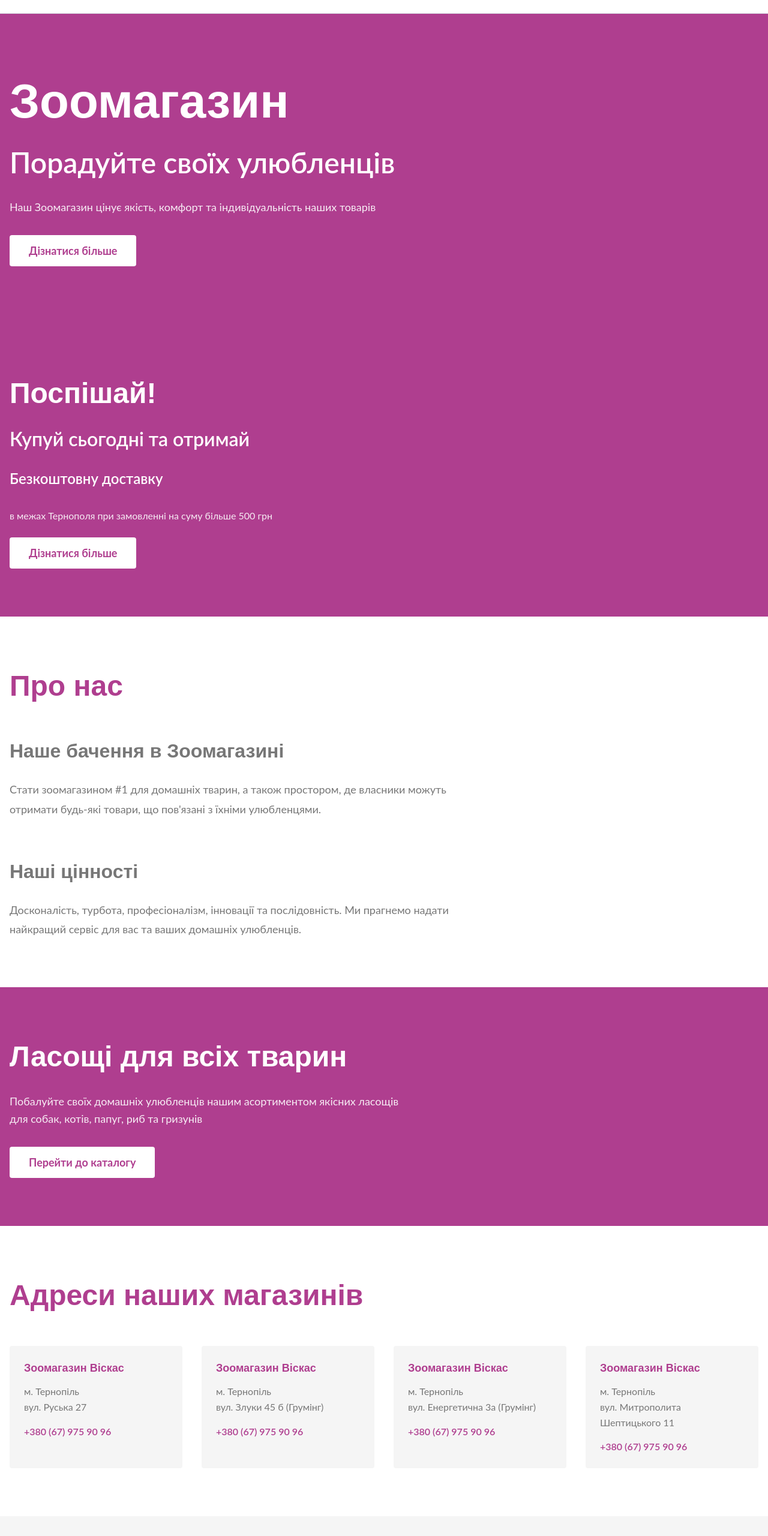
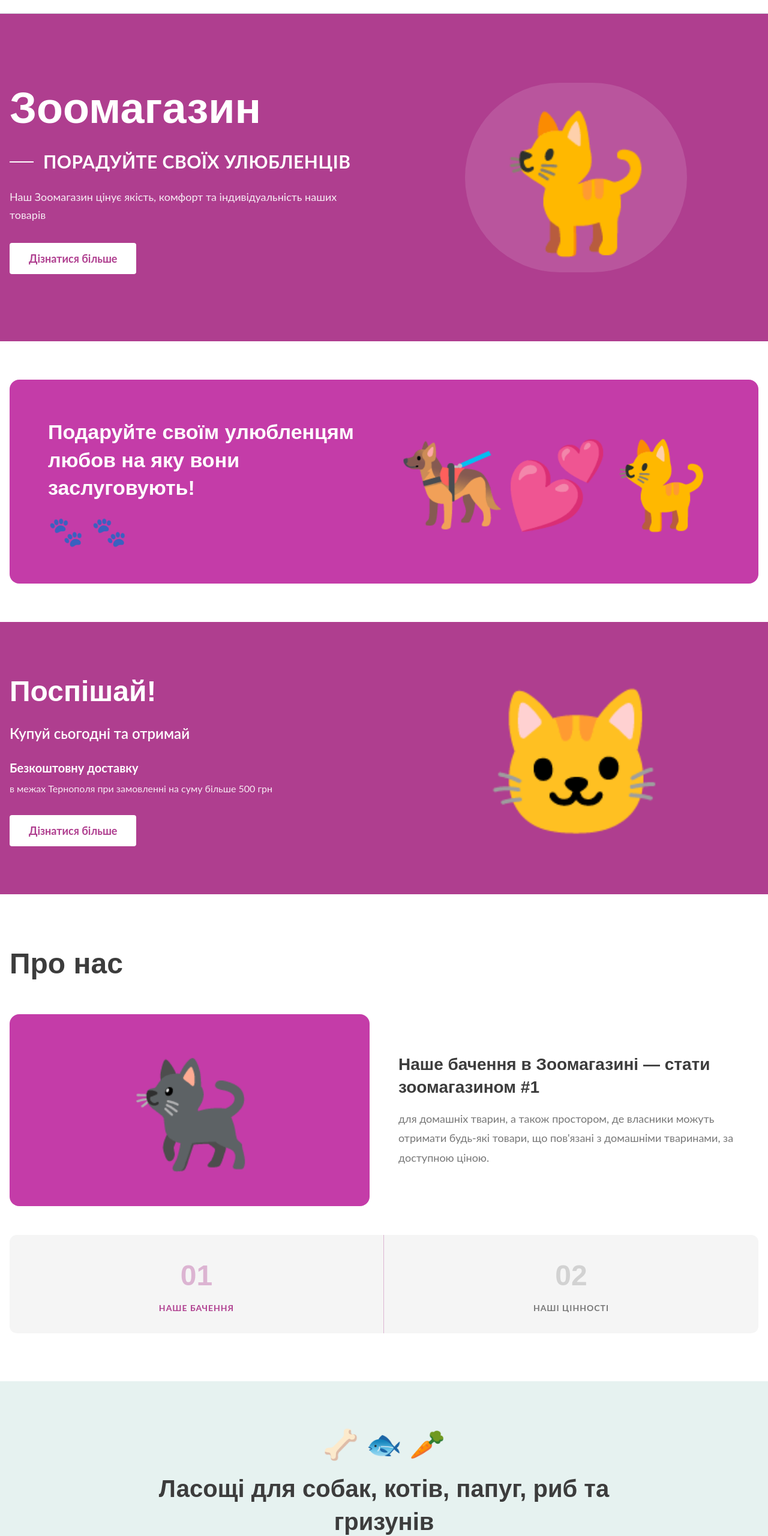
Before and after one commit to shpintal/Pet-Shop, a Next.js app: page / in a window 1280 px wide. Shown: the part 66-2627 px from the top of the page at 60% size. Built offline with nearby package versions, Linux system fonts and the light colour scheme; no server answers.

Commit message:
Redesign homepage to match whiskaszooter.com.ua layout
Rebuilt hero, gift, delivery, about, treats, badges, and footer
sections to mirror the reference site's structure and rhythm.
Used emoji illustrations instead of the reference site's photos
to avoid using their copyrighted imagery.

```diff
--- a/app/page.tsx
+++ b/app/page.tsx
@@ -10,18 +10,30 @@ export default function HomePage() {
     { address: 'вул. Митрополита Шептицького 11', phone: '+380 (67) 975 90 96' },
   ];
 
+  const badges = [
+    { icon: '🌿', label: '100% Органічно' },
+    { icon: '🥗', label: 'Свіжі та якісні' },
+    { icon: '📍', label: 'Локальні виробники' },
+    { icon: '🌾', label: 'Органічний продукт' },
+    { icon: '🌱', label: 'Веган-лінійка' },
+  ];
+
   return (
     <div className="min-h-screen bg-white" style={{ fontFamily: 'Lato, sans-serif' }}>
       {/* Hero Section */}
-      <section style={{ backgroundColor: 'rgb(175, 62, 143)' }} className="py-24 text-white">
-        <div className="max-w-7xl mx-auto px-4">
-          <h1 style={{ fontFamily: 'Poppins, sans-serif', fontSize: '80px', fontWeight: 700 }} className="mb-4 leading-tight">
+      <section style={{ backgroundColor: 'rgb(175, 62, 143)' }} className="relative overflow-hidden text-white">
+        <div className="max-w-7xl mx-auto px-4 py-20 md:py-28 grid md:grid-cols-2 gap-8 items-center relative z-10">
+          <div>
+            <h1 style={{ fontFamily: 'Poppins, sans-serif', fontSize: '72px', fontWeight: 700 }} className="mb-6 leading-tight">
               Зоомагазин
             </h1>
-          <h2 style={{ fontSize: '48px', fontWeight: 600 }} className="mb-6">
+            <div className="flex items-center gap-4 mb-6">
+              <span className="inline-block w-10 h-0.5 bg-white flex-shrink-0" />
+              <h2 style={{ fontSize: '30px', fontWeight: 700, letterSpacing: '0.5px' }} className="uppercase leading-snug">
                 Порадуйте своїх улюбленців
               </h2>
-          <p style={{ color: 'rgba(255,255,255,0.9)', fontSize: '18px' }} className="mb-8 max-w-2xl leading-relaxed">
+            </div>
+            <p style={{ color: 'rgba(255,255,255,0.9)', fontSize: '18px' }} className="mb-8 max-w-xl leading-relaxed">
               Наш Зоомагазин цінує якість, комфорт та індивідуальність наших товарів
             </p>
             <Link
@@ -32,21 +44,53 @@ export default function HomePage() {
               Дізнатися більше
             </Link>
           </div>
+          <div className="hidden md:flex justify-center items-center">
+            <div style={{ backgroundColor: 'rgba(255,255,255,0.12)' }} className="rounded-full p-12">
+              <span style={{ fontSize: '220px', lineHeight: 1 }} className="select-none">🐈</span>
+            </div>
+          </div>
+        </div>
       </section>
 
-      {/* Offer Section */}
+      {/* Gift Section */}
+      <section className="py-16 px-4 bg-white">
+        <div className="max-w-7xl mx-auto">
+          <div
+            style={{ backgroundColor: 'rgb(196, 60, 168)' }}
+            className="rounded-2xl overflow-hidden grid md:grid-cols-2 gap-8 items-center p-10 md:p-16 text-white"
+          >
+            <div>
+              <h2 style={{ fontFamily: 'Poppins, sans-serif', fontSize: '34px', fontWeight: 700 }} className="mb-6 leading-snug">
+                Подаруйте своїм улюбленцям любов на яку вони заслуговують!
+              </h2>
+              <div className="flex gap-3 text-5xl opacity-80">
+                <span>🐾</span>
+                <span>🐾</span>
+              </div>
+            </div>
+            <div className="flex justify-center">
+              <span style={{ fontSize: '140px', lineHeight: 1 }} className="select-none">
+                🐕‍🦺💕🐈
+              </span>
+            </div>
+          </div>
+        </div>
+      </section>
+
+      {/* Delivery Offer Section */}
       <section style={{ backgroundColor: 'rgb(175, 62, 143)' }} className="py-20 text-white">
-        <div className="max-w-7xl mx-auto px-4">
+        <div className="max-w-7xl mx-auto px-4 grid md:grid-cols-2 gap-8 items-center">
+          <div>
             <h2 style={{ fontFamily: 'Poppins, sans-serif', fontSize: '48px', fontWeight: 700 }} className="mb-4">
               Поспішай!
             </h2>
-          <h3 style={{ fontSize: '32px', fontWeight: 600 }} className="mb-6">
+            <h3 style={{ fontSize: '24px', fontWeight: 600 }} className="mb-6">
               Купуй сьогодні та отримай
             </h3>
-          <p style={{ fontSize: '24px', fontWeight: 600 }} className="mb-8">
+            <p style={{ fontSize: '20px', fontWeight: 700 }} className="mb-2">
               Безкоштовну доставку
             </p>
-          <p style={{ color: 'rgba(255,255,255,0.9)', fontSize: '16px' }} className="mb-6">
+            <p style={{ color: 'rgba(255,255,255,0.9)', fontSize: '16px' }} className="mb-8">
               в межах Тернополя при замовленні на суму більше 500 грн
             </p>
             <Link
@@ -57,50 +101,87 @@ export default function HomePage() {
               Дізнатися більше
             </Link>
           </div>
+          <div className="hidden md:flex justify-center items-center">
+            <span style={{ fontSize: '240px', lineHeight: 1 }} className="select-none">
+              🐱
+            </span>
+          </div>
+        </div>
       </section>
 
       {/* About Section */}
       <section className="py-20 bg-white">
         <div className="max-w-7xl mx-auto px-4">
-          <h2 style={{ fontFamily: 'Poppins, sans-serif', fontSize: '48px', fontWeight: 700, color: 'rgb(175, 62, 143)' }} className="mb-12">
+          <h2
+            style={{ fontFamily: 'Poppins, sans-serif', fontSize: '48px', fontWeight: 700, color: 'rgb(60, 60, 60)' }}
+            className="mb-12"
+          >
             Про нас
           </h2>
 
-          <div className="mb-16">
-            <h3 style={{ fontFamily: 'Poppins, sans-serif', fontSize: '32px', fontWeight: 600, color: 'rgb(119, 119, 119)' }} className="mb-6">
-              Наше бачення в Зоомагазині
+          <div className="grid md:grid-cols-2 gap-12 items-center mb-12">
+            <div
+              style={{ backgroundColor: 'rgb(196, 60, 168)' }}
+              className="rounded-2xl h-72 md:h-80 flex items-center justify-center"
+            >
+              <span style={{ fontSize: '170px' }} className="select-none">
+                🐈‍⬛
+              </span>
+            </div>
+            <div>
+              <h3
+                style={{ fontFamily: 'Poppins, sans-serif', fontSize: '28px', fontWeight: 700, color: 'rgb(60, 60, 60)' }}
+                className="mb-4 leading-snug"
+              >
+                Наше бачення в Зоомагазині — стати зоомагазином #1
               </h3>
-            <p style={{ color: 'rgb(119, 119, 119)', fontSize: '18px', lineHeight: '1.8' }} className="mb-4 max-w-3xl">
-              Стати зоомагазином #1 для домашніх тварин, а також простором, де власники можуть отримати будь-які товари, що пов'язані з їхніми улюбленцями.
+              <p style={{ color: 'rgb(119, 119, 119)', fontSize: '18px', lineHeight: '1.8' }}>
+                для домашніх тварин, а також простором, де власники можуть отримати будь-які товари,
+                що пов&apos;язані з домашніми тваринами, за доступною ціною.
               </p>
             </div>
+          </div>
 
-          <div>
-            <h3 style={{ fontFamily: 'Poppins, sans-serif', fontSize: '32px', fontWeight: 600, color: 'rgb(119, 119, 119)' }} className="mb-6">
+          <div style={{ backgroundColor: 'rgb(245, 245, 245)' }} className="rounded-xl grid grid-cols-2">
+            <div style={{ borderColor: 'rgb(220, 180, 210)' }} className="p-8 text-center border-r">
+              <div style={{ color: 'rgb(220, 180, 210)', fontFamily: 'Poppins, sans-serif', fontSize: '48px', fontWeight: 700 }}>
+                01
+              </div>
+              <div style={{ color: 'rgb(175, 62, 143)', fontWeight: 700, letterSpacing: '1px' }} className="uppercase text-sm mt-2">
+                Наше бачення
+              </div>
+            </div>
+            <div className="p-8 text-center">
+              <div style={{ color: 'rgb(210, 210, 210)', fontFamily: 'Poppins, sans-serif', fontSize: '48px', fontWeight: 700 }}>
+                02
+              </div>
+              <div style={{ color: 'rgb(119, 119, 119)', fontWeight: 700, letterSpacing: '1px' }} className="uppercase text-sm mt-2">
                 Наші цінності
-            </h3>
-            <p style={{ color: 'rgb(119, 119, 119)', fontSize: '18px', lineHeight: '1.8' }} className="max-w-3xl">
-              Досконалість, турбота, професіоналізм, інновації та послідовність. Ми прагнемо надати найкращий сервіс для вас та ваших домашніх улюбленців.
-            </p>
+              </div>
+            </div>
           </div>
         </div>
       </section>
 
-      {/* Products Section */}
-      <section style={{ backgroundColor: 'rgb(175, 62, 143)' }} className="py-20 text-white">
-        <div className="max-w-7xl mx-auto px-4">
-          <h2 style={{ fontFamily: 'Poppins, sans-serif', fontSize: '48px', fontWeight: 700 }} className="mb-6">
-            Ласощі для всіх тварин
+      {/* Treats Section */}
+      <section style={{ backgroundColor: 'rgb(230, 242, 240)' }} className="py-20">
+        <div className="max-w-4xl mx-auto px-4 text-center">
+          <div className="text-5xl mb-6">🦴 🐟 🥕</div>
+          <h2
+            style={{ fontFamily: 'Poppins, sans-serif', fontSize: '40px', fontWeight: 700, color: 'rgb(60, 60, 60)' }}
+            className="mb-4 leading-snug"
+          >
+            Ласощі для собак, котів, папуг, риб та гризунів
           </h2>
-          <p style={{ fontSize: '18px', color: 'rgba(255,255,255,0.9)' }} className="mb-8 max-w-2xl leading-relaxed">
-            Побалуйте своїх домашніх улюбленців нашим асортиментом якісних ласощів для собак, котів, папуг, риб та гризунів
+          <p style={{ color: 'rgb(119, 119, 119)', fontSize: '18px' }} className="mb-8">
+            Побалуйте своїх домашніх улюбленців нашим асортиментом якісних ласощів для собак і котів
           </p>
           <Link
             href="/products"
-            style={{ backgroundColor: 'white', color: 'rgb(175, 62, 143)' }}
-            className="inline-block font-bold px-8 py-3 rounded hover:opacity-90 transition text-lg"
+            style={{ backgroundColor: 'rgb(175, 62, 143)' }}
+            className="inline-block text-white font-bold px-8 py-3 rounded hover:opacity-90 transition text-lg"
           >
-            Перейти до каталогу
+            Дізнатися більше
           </Link>
         </div>
       </section>
@@ -108,17 +189,24 @@ export default function HomePage() {
       {/* Stores Section */}
       <section className="py-20 bg-white">
         <div className="max-w-7xl mx-auto px-4">
-          <h2 style={{ fontFamily: 'Poppins, sans-serif', fontSize: '48px', fontWeight: 700, color: 'rgb(175, 62, 143)' }} className="mb-12">
+          <h2
+            style={{ fontFamily: 'Poppins, sans-serif', fontSize: '48px', fontWeight: 700, color: 'rgb(175, 62, 143)' }}
+            className="mb-12"
+          >
             Адреси наших магазинів
           </h2>
           <div className="grid grid-cols-1 md:grid-cols-2 lg:grid-cols-4 gap-8">
             {stores.map((store, index) => (
               <div key={index} style={{ backgroundColor: 'rgb(245, 245, 245)' }} className="p-6 rounded">
-                <h3 style={{ color: 'rgb(175, 62, 143)', fontFamily: 'Poppins, sans-serif', fontSize: '18px', fontWeight: 600 }} className="mb-3">
+                <h3
+                  style={{ color: 'rgb(175, 62, 143)', fontFamily: 'Poppins, sans-serif', fontSize: '18px', fontWeight: 600 }}
+                  className="mb-3"
+                >
                   Зоомагазин Віскас
                 </h3>
                 <p style={{ color: 'rgb(119, 119, 119)', fontSize: '16px', lineHeight: '1.6' }} className="mb-4">
-                  м. Тернопіль<br />
+                  м. Тернопіль
+                  <br />
                   {store.address}
                 </p>
                 <a href={`tel:${store.phone}`} style={{ color: 'rgb(175, 62, 143)' }} className="hover:underline font-semibold">
@@ -130,16 +218,34 @@ export default function HomePage() {
         </div>
       </section>
 
+      {/* Quality Badges Strip */}
+      <section style={{ backgroundColor: 'rgb(175, 62, 143)' }} className="py-12">
+        <div className="max-w-7xl mx-auto px-4 flex flex-wrap justify-center gap-x-12 gap-y-8">
+          {badges.map((badge) => (
+            <div key={badge.label} className="flex flex-col items-center text-white opacity-90">
+              <span className="text-4xl mb-2">{badge.icon}</span>
+              <span className="text-sm font-semibold text-center max-w-[110px]">{badge.label}</span>
+            </div>
+          ))}
+        </div>
+      </section>
+
       {/* Contacts Section */}
       <section style={{ backgroundColor: 'rgb(245, 245, 245)' }} className="py-20">
         <div className="max-w-7xl mx-auto px-4">
-          <h2 style={{ fontFamily: 'Poppins, sans-serif', fontSize: '48px', fontWeight: 700, color: 'rgb(175, 62, 143)' }} className="mb-12">
+          <h2
+            style={{ fontFamily: 'Poppins, sans-serif', fontSize: '48px', fontWeight: 700, color: 'rgb(175, 62, 143)' }}
+            className="mb-12"
+          >
             Наші контакти
           </h2>
 
           <div className="grid grid-cols-1 md:grid-cols-3 gap-12">
             <div>
-              <h3 style={{ color: 'rgb(175, 62, 143)', fontFamily: 'Poppins, sans-serif', fontSize: '20px', fontWeight: 600 }} className="mb-4">
+              <h3
+                style={{ color: 'rgb(175, 62, 143)', fontFamily: 'Poppins, sans-serif', fontSize: '20px', fontWeight: 600 }}
+                className="mb-4"
+              >
                 Телефон
               </h3>
               <a href="tel:+380679759096" style={{ color: 'rgb(175, 62, 143)' }} className="hover:underline text-lg font-semibold">
@@ -148,7 +254,10 @@ export default function HomePage() {
             </div>
 
             <div>
-              <h3 style={{ color: 'rgb(175, 62, 143)', fontFamily: 'Poppins, sans-serif', fontSize: '20px', fontWeight: 600 }} className="mb-4">
+              <h3
+                style={{ color: 'rgb(175, 62, 143)', fontFamily: 'Poppins, sans-serif', fontSize: '20px', fontWeight: 600 }}
+                className="mb-4"
+              >
                 Email
               </h3>
               <div className="space-y-2">
@@ -162,11 +271,15 @@ export default function HomePage() {
             </div>
 
             <div>
-              <h3 style={{ color: 'rgb(175, 62, 143)', fontFamily: 'Poppins, sans-serif', fontSize: '20px', fontWeight: 600 }} className="mb-4">
+              <h3
+                style={{ color: 'rgb(175, 62, 143)', fontFamily: 'Poppins, sans-serif', fontSize: '20px', fontWeight: 600 }}
+                className="mb-4"
+              >
                 Графік роботи
               </h3>
               <p style={{ color: 'rgb(119, 119, 119)', fontSize: '16px', lineHeight: '1.8' }}>
-                пн-сб: 10:00 - 20:00<br />
+                пн-сб: 10:00 - 20:00
+                <br />
                 нд: 10:00 - 17:00
               </p>
             </div>
@@ -177,7 +290,10 @@ export default function HomePage() {
       {/* Social Media Section */}
       <section className="bg-white py-12">
         <div className="max-w-7xl mx-auto px-4 text-center">
-          <h3 style={{ fontFamily: 'Poppins, sans-serif', fontSize: '24px', fontWeight: 600, color: 'rgb(175, 62, 143)' }} className="mb-8">
+          <h3
+            style={{ fontFamily: 'Poppins, sans-serif', fontSize: '24px', fontWeight: 600, color: 'rgb(175, 62, 143)' }}
+            className="mb-8"
+          >
             Ми в соціальних мережах
           </h3>
           <div className="flex justify-center gap-8">
@@ -200,14 +316,53 @@ export default function HomePage() {
       </section>
 
       {/* Footer */}
-      <footer style={{ backgroundColor: 'rgb(245, 245, 245)', color: 'rgb(119, 119, 119)' }} className="py-8">
-        <div className="max-w-7xl mx-auto px-4 text-center">
-          <p className="text-sm">
-            © 2024 Pet Shop. Всі права захищені.
+      <footer style={{ backgroundColor: 'rgb(51, 51, 51)', color: 'rgb(200, 200, 200)' }} className="py-12">
+        <div className="max-w-7xl mx-auto px-4">
+          <div className="grid grid-cols-1 md:grid-cols-3 gap-10 mb-8">
+            <div>
+              <h4 style={{ fontFamily: 'Poppins, sans-serif' }} className="text-white font-bold mb-4 uppercase text-sm tracking-wide">
+                Адреси наших магазинів
+              </h4>
+              <ul className="space-y-1 text-sm">
+                {stores.map((store, index) => (
+                  <li key={index}>Зоомагазин Віскас, {store.address}</li>
+                ))}
+              </ul>
+            </div>
+            <div>
+              <h4 style={{ fontFamily: 'Poppins, sans-serif' }} className="text-white font-bold mb-4 uppercase text-sm tracking-wide">
+                Наші контакти
+              </h4>
+              <p className="text-sm mb-1">
+                <a href="tel:+380679759096" style={{ color: 'rgb(220, 180, 210)' }} className="hover:underline">
+                  +380 (67) 975 90 96
+                </a>
               </p>
-          <p className="text-sm mt-2">
-            Зоотовари • Зоомагазин • Товари для тварин
+              <p className="text-sm mb-1">
+                <a href="mailto:zootovarizlyki@gmail.com" style={{ color: 'rgb(220, 180, 210)' }} className="hover:underline">
+                  zootovarizlyki@gmail.com
+                </a>
               </p>
+              <p className="text-sm">пн-сб з 10:00 по 20:00, нд з 10:00 по 17:00</p>
+            </div>
+            <div>
+              <h4 style={{ fontFamily: 'Poppins, sans-serif' }} className="text-white font-bold mb-4 uppercase text-sm tracking-wide">
+                Ми в соц мережах
+              </h4>
+              <div className="flex gap-4">
+                <a href="https://instagram.com/zoomagviskas" style={{ color: 'rgb(220, 180, 210)' }} className="hover:opacity-80">
+                  Instagram
+                </a>
+                <a href="https://www.facebook.com/zoomagviskas" style={{ color: 'rgb(220, 180, 210)' }} className="hover:opacity-80">
+                  Facebook
+                </a>
+              </div>
+            </div>
+          </div>
+          <div style={{ borderColor: 'rgb(80, 80, 80)' }} className="border-t pt-6 text-center">
+            <p className="text-sm">© 2024 Pet Shop. Всі права захищені.</p>
+            <p className="text-sm mt-1">Зоотовари • Зоомагазин • Товари для тварин</p>
+          </div>
         </div>
       </footer>
     </div>
```
Lines whose indentation alone changed are shown as unchanged.
